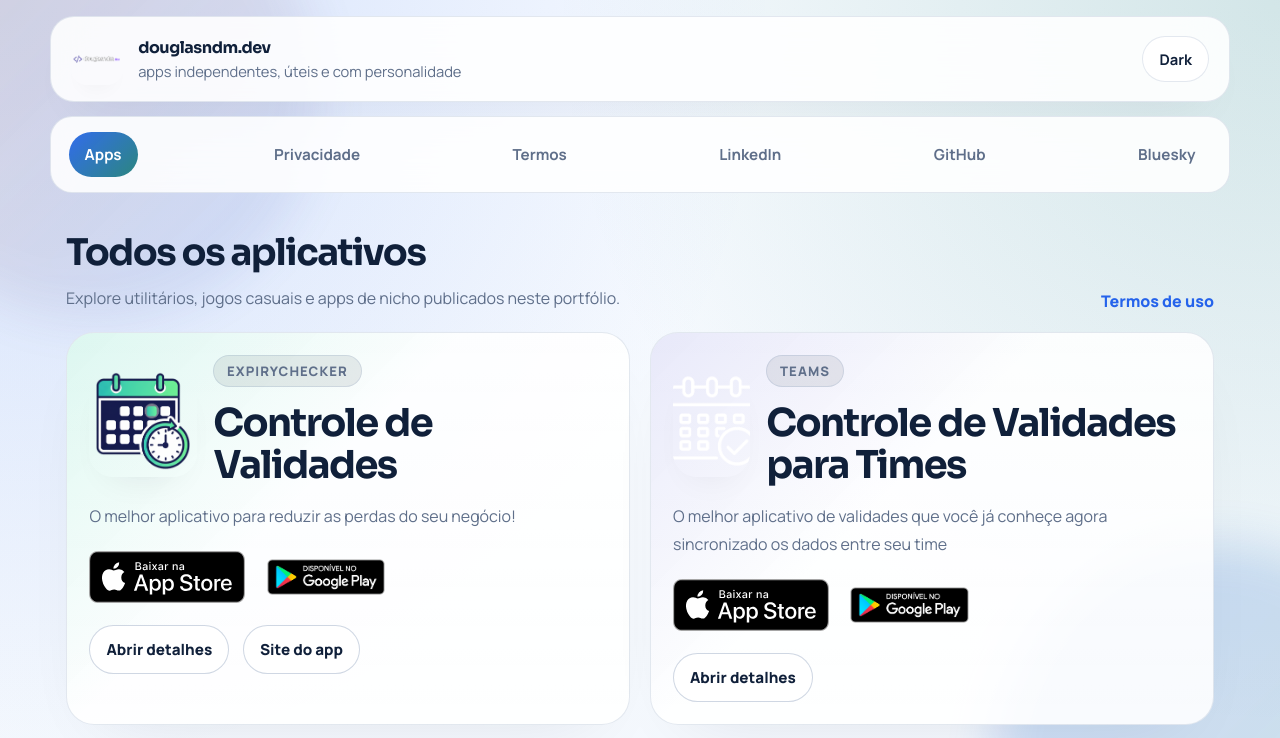
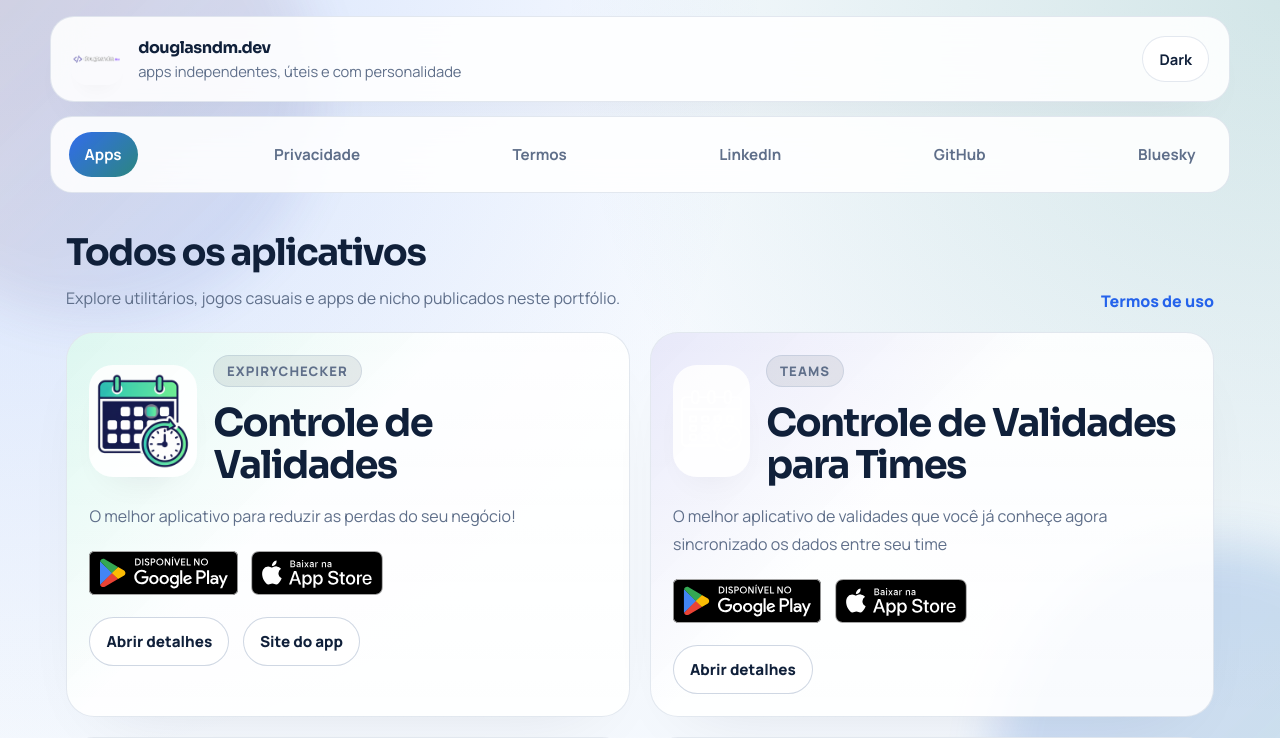
Before and after one commit to douglasndm/site, a React (Vite) app: page / in a window 1280 px wide. Shown: the top 738 px of the page. Built offline with nearby package versions, Linux system fonts and the light colour scheme.

Commit message:
update microsoft and google play badges

```diff
--- a/src/Components/AppItem/index.tsx
+++ b/src/Components/AppItem/index.tsx
@@ -4,8 +4,7 @@ import { Link } from 'react-router';
 import { useThemeMode } from '../../Contexts/ThemeContext';
 import appStoreLight from '../../Assets/Images/Stores/AppStore/PT-BR/Light.svg';
 import appStoreDark from '../../Assets/Images/Stores/AppStore/PT-BR/Dark.svg';
-import microsoftStoreBadge from '../../Assets/Images/Stores/MicrosoftStore/Portuguese-Brazilian_get it from MS_864X312.svg';
-import googlePlayBadge from '../../Assets/Images/Stores/GooglePlay/google-play-badge.png';
+import googlePlayBadge from '../../Assets/Images/Stores/GooglePlay/GetItOnGooglePlay_Badge_Web_color_Portuguese-Brazil.svg';
 
 import {
     AppDescription,
@@ -41,27 +40,38 @@ const AppItem: React.FC<Props> = ({
         name,
         logo,
         description,
-        MSStore,
+        MSStoreID,
         AppStore,
         GooglePlay,
     } = App;
     const { themeMode } = useThemeMode();
 
+    const getMSStoreId = (url: string) => {
+        if (!url) return '';
+        const parts = url.split('/');
+        return parts[parts.length - 1];
+    };
+
+    const msStoreId = getMSStoreId(MSStoreID);
+
     const storeLinks = [
+        {
+            href: GooglePlay,
+            src: googlePlayBadge,
+            alt: `Baixar ${name} no Google Play`,
+        },
         {
             href: AppStore,
             src: themeMode === 'dark' ? appStoreLight : appStoreDark,
             alt: `Baixar ${name} na App Store`,
         },
         {
-            href: GooglePlay,
-            src: googlePlayBadge,
-            alt: `Baixar ${name} no Google Play`,
-        },
-        {
-            href: MSStore,
-            src: microsoftStoreBadge,
+            href: msStoreId
+                ? `https://get.microsoft.com/installer/download/${msStoreId}?referrer=appbadge`
+                : '',
+            src: 'https://get.microsoft.com/images/pt-br%20dark.svg',
             alt: `Baixar ${name} na Microsoft Store`,
+            isMS: true,
         },
     ].filter((store) => !!store.href);
 
@@ -89,8 +99,17 @@ const AppItem: React.FC<Props> = ({
 
                         <DetailActions>
                             <StoreButtons>
-                                {storeLinks.map((store) => (
-                                    <a key={store.alt} href={store.href}>
+                                {storeLinks.map((store: any) => (
+                                    <a
+                                        key={store.alt}
+                                        href={store.href}
+                                        target={store.isMS ? '_self' : '_blank'}
+                                        rel={
+                                            store.isMS
+                                                ? undefined
+                                                : 'noreferrer'
+                                        }
+                                    >
                                         <StoreBadge
                                             src={store.src}
                                             alt={store.alt}
@@ -135,8 +154,13 @@ const AppItem: React.FC<Props> = ({
             <AppDescription>{description}</AppDescription>
 
             <StoreButtons>
-                {storeLinks.map((store) => (
-                    <a key={store.alt} href={store.href}>
+                {storeLinks.map((store: any) => (
+                    <a
+                        key={store.alt}
+                        href={store.href}
+                        target={store.isMS ? '_self' : '_blank'}
+                        rel={store.isMS ? undefined : 'noreferrer'}
+                    >
                         <StoreBadge src={store.src} alt={store.alt} />
                     </a>
                 ))}
--- a/src/Components/AppItem/styles.ts
+++ b/src/Components/AppItem/styles.ts
@@ -96,9 +96,12 @@ export const AppLogo = styled.img<LogoProps>`
     z-index: 1;
     width: clamp(5.25rem, 12vw, 7rem);
     height: clamp(5.25rem, 12vw, 7rem);
+    aspect-ratio: 1 / 1;
     border-radius: ${(props) => (props.borderRadius ? '32%' : '24px')};
-    object-fit: cover;
+    object-fit: contain;
+    background: ${({ theme }) => theme.colors.backgroundElevated};
     box-shadow: 0 18px 38px -24px ${({ theme }) => theme.colors.shadow};
+    flex-shrink: 0;
 `;
 
 export const MetaBadge = styled.span`
@@ -165,8 +168,9 @@ export const StoreButtons = styled.div`
 `;
 
 export const StoreBadge = styled.img`
-    height: 3.25rem;
+    height: 2.75rem;
     width: auto;
+    object-fit: contain;
     transition: transform 0.2s ease;
 
     &:hover {
--- a/src/Data/Applications.json
+++ b/src/Data/Applications.json
@@ -7,7 +7,7 @@
         "logo": "./Assets/Images/Apps/expirychecker.png",
         "AppStore": "https://apps.apple.com/us/app/controle-de-validade/id1549418617",
         "GooglePlay": "https://play.google.com/store/apps/details?id=com.controledevalidade",
-        "MSStore": "",
+        "MSStoreID": "",
         "MoreInfoURL": "https://controledevalidades.com",
         "backgroundColor": "#14d48f",
         "textColor": "#FFFFFF",
@@ -21,7 +21,7 @@
         "logo": "./Assets/Images/Apps/teams.png",
         "AppStore": "https://apps.apple.com/us/app/validades-para-times/id1568936353",
         "GooglePlay": "https://play.google.com/store/apps/details?id=dev.douglasndm.expirychecker.business",
-        "MSStore": "",
+        "MSStoreID": "",
         "backgroundColor": "#5856d6",
         "textColor": "#FFFFFF",
         "tags": "validades, produtos, vencimentos, mercado, loja, vencido, produto, lojas, promotor, validade, produto vencimento, aplicativo para vencimentos, aplicativo para loja, aplicativo para controlar vencimentos"
@@ -34,7 +34,7 @@
         "logo": "./Assets/Images/Apps/nowplaying.png",
         "AppStore": "https://apps.apple.com/us/app/gamelog-now-playing/id6746947488",
         "GooglePlay": "",
-        "MSStore": "",
+        "MSStoreID": "",
         "backgroundColor": "#FC7FB6",
         "textColor": "#FFFFFF",
         "tags": "game, gamelog, video-games, playstation, xbox, nintendo, steam, pc gaming, jogos, tracker"
@@ -47,7 +47,7 @@
         "logo": "./Assets/Images/Apps/thepetgallery.png",
         "AppStore": "https://apps.apple.com/us/app/the-pet-gallery/id6733220011",
         "GooglePlay": "https://play.google.com/store/apps/details?id=dev.douglasndm.thepetgallery",
-        "MSStore": "",
+        "MSStoreID": "",
         "backgroundColor": "#f8cdb9",
         "textColor": "#FFF",
         "tags": "pet, dog, cachorro, gato, cat, gatinho, kitty, cachorrinho, adotar, doação"
@@ -60,7 +60,7 @@
         "logo": "./Assets/Images/Apps/JogoDaVelha.png",
         "AppStore": "https://apps.apple.com/us/app/tictactoe-multiplayers/id1577124505",
         "GooglePlay": "https://play.google.com/store/apps/details?id=dev.douglasndm.tictactoe",
-        "MSStore": "https://www.microsoft.com/store/apps/9WZDNCRCSMPN",
+        "MSStoreID": "9WZDNCRCSMPN",
         "backgroundColor": "#33B9DA",
         "textColor": "#FFF",
         "tags": "jogo da velha, jogo da velha multiplayer, jogo da velha para dois, jogo da velha amigos, jogo da velha online, jogo casual, jogo para familia, jogo de estratégia, tic tac toe, tic-tac-toe, tictactoe"
@@ -73,7 +73,7 @@
         "logo": "./Assets/Images/Apps/tabuada.png",
         "AppStore": "https://apps.apple.com/us/app/aprenda-a-tabuada/id1550514551",
         "GooglePlay": "https://play.google.com/store/apps/details?id=com.rntabuada",
-        "MSStore": "https://www.microsoft.com/store/apps/9WZDNCRDXD7H",
+        "MSStoreID": "9WZDNCRDXD7H",
         "backgroundColor": "#00bfff",
         "textColor": "#fff",
         "tags": "tabuada, matematica, math, algebra, calculos, soma, subtração, multiplicação, divisão"
@@ -86,7 +86,7 @@
         "logo": "./Assets/Images/Apps/babsnation.png",
         "AppStore": "https://testflight.apple.com/join/p7VqUM8B",
         "GooglePlay": "https://play.google.com/store/apps/details?id=dev.douglasndm.flappybabs",
-        "MSStore": "https://www.microsoft.com/store/apps/9P2JMHC5DM9Q",
+        "MSStoreID": "9P2JMHC5DM9Q",
         "backgroundColor": "#FF02D6",
         "textColor": "#fff",
         "tags": "pain babs, barbara emely, babs, flappy bird, pain gaming, league of legends, mf, miss fortune"
```
Also changed, not shown: src/Assets/Images/Stores/GooglePlay/GetItOnGooglePlay_Badge_Web_color_Portuguese-Brazil.svg (added).
